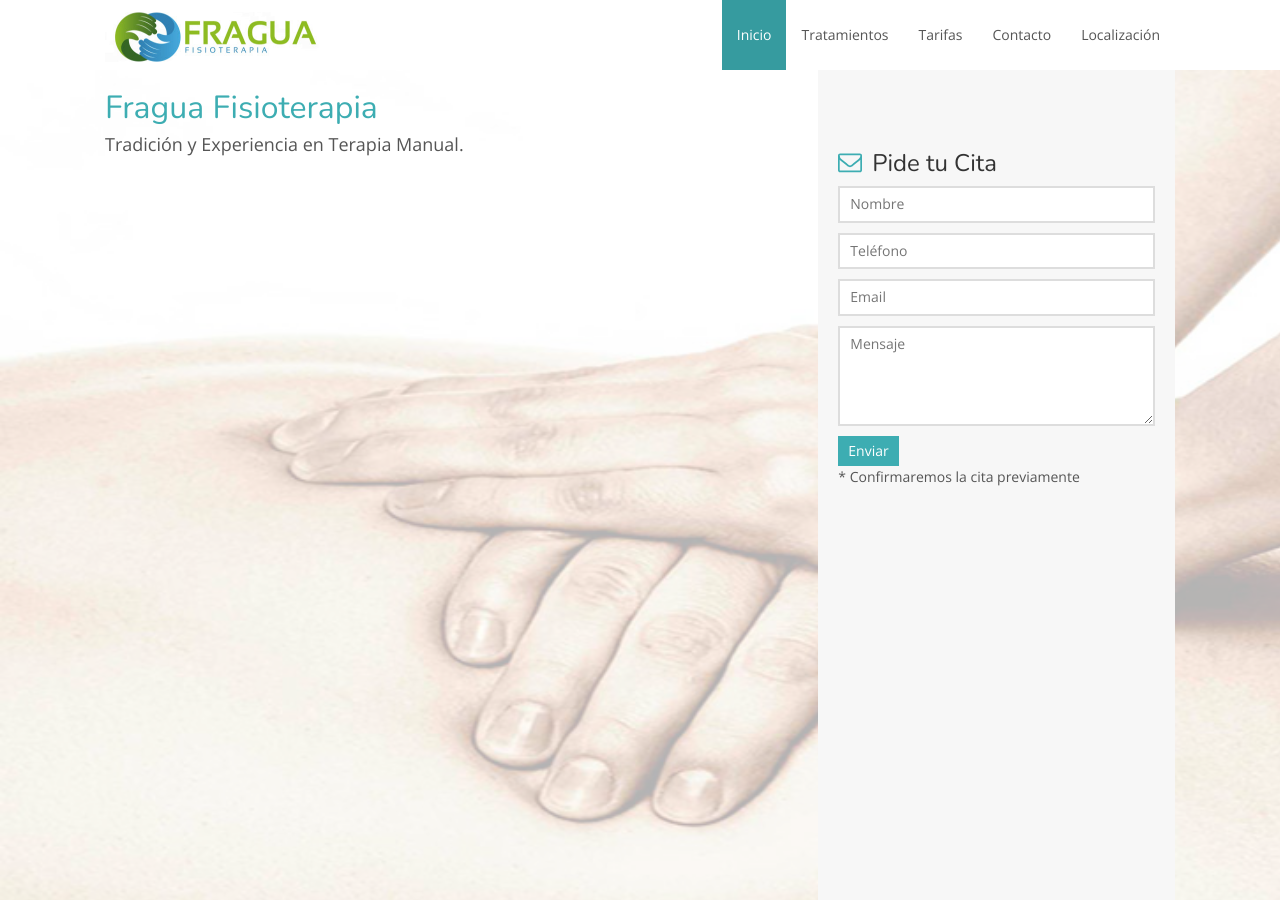
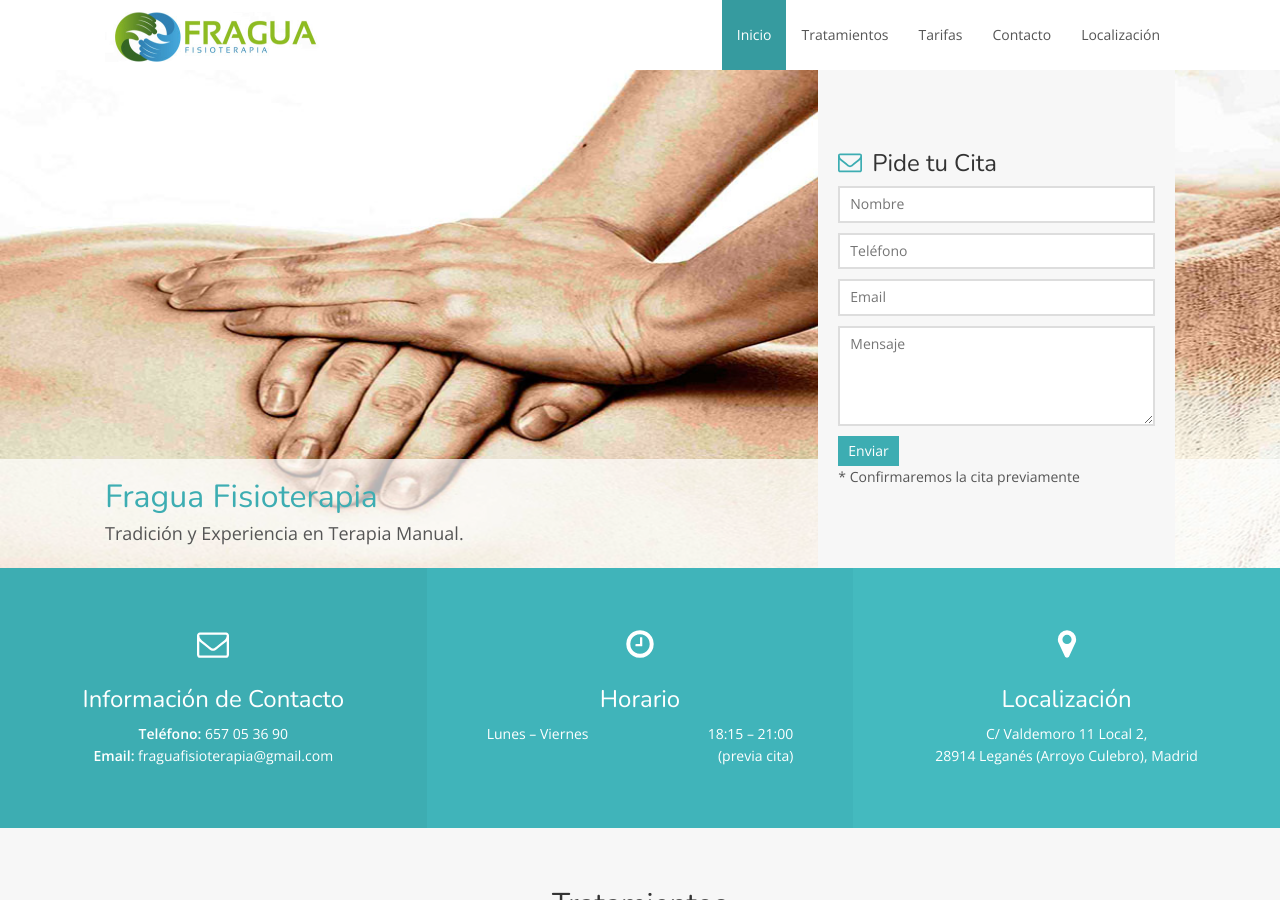
Before and after one commit to besaru/fraguafisioterapia, a Jekyll site: the page built from index.html, in a window 1280 px wide and 900 px high. Built offline with Jekyll 4.4.1, drawn with Linux system fonts in a browser that asks for light colours; nearby versions of some CDN libraries.

Commit message:
include frame in head

```diff
--- a/_includes/doctype-head.html
+++ b/_includes/doctype-head.html
@@ -23,8 +23,7 @@
     <!-- Favicon -->
     <link rel="shortcut icon" href="{{site.url}}{{site.baseurl}}/favicon.png">
 
-    <style type="text/css">
-html, body, div, iframe { margin:0; padding:0; height:100%; }
+   <style type="text/css">
 iframe { display:block; width:100%; border:none; }
 </style>
 
```
Also changed, not shown: 2 other files.
